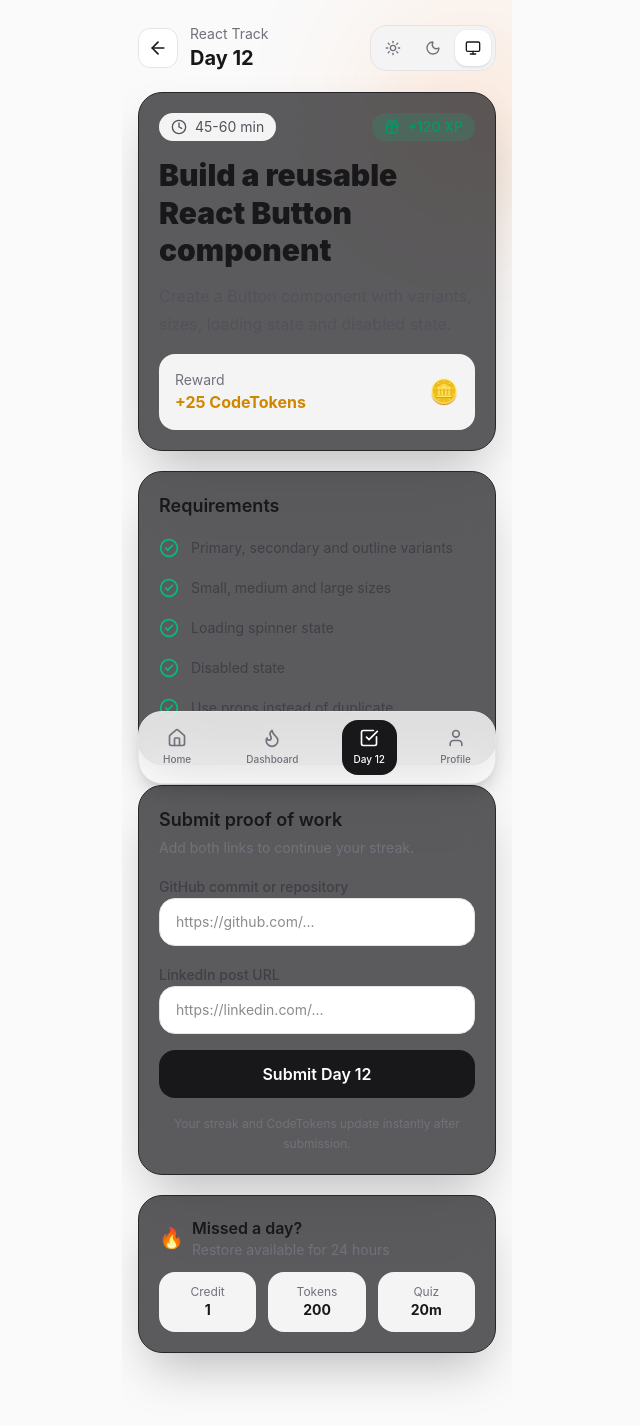
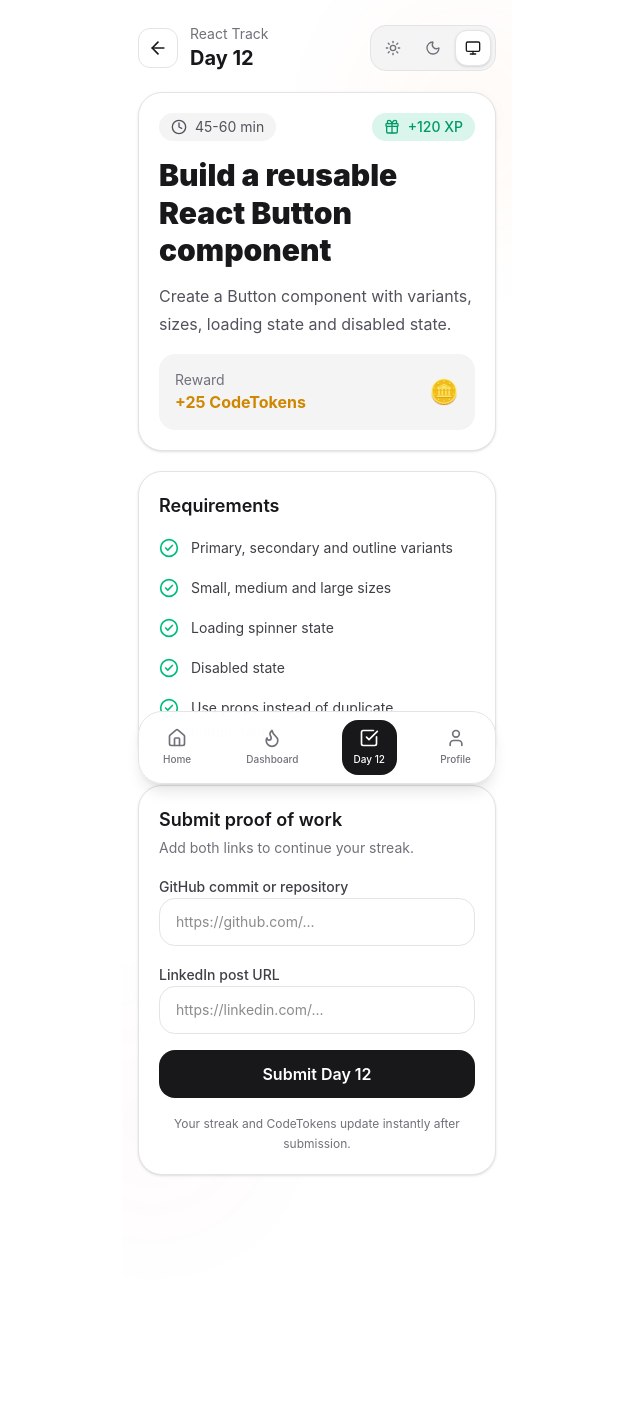
Before and after one commit to asimafirdous/CodeKeeper, a React (Vite) app: page /day/12 in a window 1280 px wide. Shown: the top 1426 px of the page, without its empty margins (323-963 px from the left). After the commit the page ends 1287 px from the top, so only its background shows below. Built offline with nearby package versions, Linux system fonts and the light colour scheme.

Commit message:
Phase 2.1: fix dark mode contrast and unify design system

```diff
--- a/src/components/BottomNav.jsx
+++ b/src/components/BottomNav.jsx
@@ -10,7 +10,7 @@ export default function BottomNav() {
   ]
 
   return (
-    <div className="fixed bottom-4 left-1/2 -translate-x-1/2 w-[358px] bg-white/80 dark:bg-zinc-900/90 backdrop-blur-xl border border-zinc-200 dark:border-zinc-800 rounded-3xl px-3 py-2 z-50 shadow-lg">
+    <div className="fixed bottom-4 left-1/2 -translate-x-1/2 w-[358px] bg-white/95 dark:bg-[#121218]/95 backdrop-blur-xl border border-zinc-200 dark:border-zinc-800 rounded-3xl px-3 py-2 z-50 shadow-lg dark:shadow-none">
       <div className="flex items-center justify-between">
         {items.map((item) => {
           const Icon = item.icon
--- a/src/components/Card.jsx
+++ b/src/components/Card.jsx
@@ -1,7 +1,7 @@
 export default function Card({ children, className = '' }) {
   return (
     <div
-      className={`bg-zinc-900/70 backdrop-blur-xl border border-zinc-800 rounded-3xl p-5 shadow-2xl ${className}`}
+      className={`bg-white dark:bg-[#121218] border border-zinc-200 dark:border-zinc-800 rounded-3xl p-5 shadow-sm dark:shadow-none ${className}`}
     >
       {children}
     </div>
--- a/src/components/RestoreStreakCard.jsx
+++ b/src/components/RestoreStreakCard.jsx
@@ -2,7 +2,7 @@ import AppButton from './AppButton'
 
 export default function RestoreStreakCard() {
   return (
-    <div className="bg-white dark:bg-zinc-900 border border-zinc-200 dark:border-zinc-800 rounded-3xl p-5 space-y-4">
+    <div className="bg-white dark:bg-[#121218] border border-zinc-200 dark:border-zinc-800 rounded-3xl p-5 space-y-4">
       <div className="flex items-center justify-between">
         <div>
           <h3 className="font-semibold">Restore Streak</h3>
@@ -15,12 +15,12 @@ export default function RestoreStreakCard() {
       </div>
 
       <div className="grid grid-cols-2 gap-3">
-        <div className="rounded-2xl bg-zinc-100 dark:bg-zinc-800 p-4 text-center">
+        <div className="rounded-2xl bg-zinc-50 dark:bg-[#1A1A22] p-4 text-center">
           <p className="text-xs text-zinc-500 dark:text-zinc-400">Credits</p>
           <p className="text-2xl font-bold">3</p>
         </div>
 
-        <div className="rounded-2xl bg-zinc-100 dark:bg-zinc-800 p-4 text-center">
+        <div className="rounded-2xl bg-zinc-50 dark:bg-[#1A1A22] p-4 text-center">
           <p className="text-xs text-zinc-500 dark:text-zinc-400">Tokens</p>
           <p className="text-2xl font-bold">200</p>
         </div>
--- a/src/components/ThemeToggle.jsx
+++ b/src/components/ThemeToggle.jsx
@@ -11,7 +11,7 @@ export default function ThemeToggle() {
   ]
 
   return (
-    <div className="flex items-center gap-1 p-1 rounded-2xl bg-zinc-100 dark:bg-zinc-800 border border-zinc-200 dark:border-zinc-700">
+    <div className="flex items-center gap-1 p-1 rounded-2xl bg-zinc-100 dark:bg-[#1A1A22] border border-zinc-200 dark:border-zinc-800">
       {options.map((opt) => {
         const Icon = opt.icon
         const active = mode === opt.value
@@ -22,7 +22,7 @@ export default function ThemeToggle() {
             onClick={() => setMode(opt.value)}
             className={`w-9 h-9 rounded-xl flex items-center justify-center transition-all duration-200 ${
               active
-                ? 'bg-white dark:bg-zinc-900 shadow text-zinc-900 dark:text-white'
+                ? 'bg-white dark:bg-[#121218] shadow-sm text-zinc-900 dark:text-white border border-zinc-200 dark:border-zinc-700'
                 : 'text-zinc-500 dark:text-zinc-400 hover:text-zinc-900 dark:hover:text-white'
             }`}
           >
--- a/src/components/TokenCard.jsx
+++ b/src/components/TokenCard.jsx
@@ -1,6 +1,6 @@
 export default function TokenCard({ tokens }) {
   return (
-    <div className="bg-gradient-to-br from-yellow-400 to-orange-500 rounded-3xl p-5 text-black shadow-lg">
+    <div className="bg-gradient-to-br from-amber-400 via-orange-400 to-pink-500 rounded-3xl p-5 text-black shadow-lg shadow-orange-500/20">
       <div className="flex items-center justify-between">
         <div>
           <p className="text-sm font-medium opacity-80">CodeTokens</p>
@@ -12,8 +12,8 @@ export default function TokenCard({ tokens }) {
         </div>
       </div>
 
-      <p className="text-sm mt-3 opacity-80">
-        Earn tokens by completing days and posting proof of work.
+      <p className="text-sm mt-3 opacity-80 leading-6">
+        Earn tokens from commits, posts, and streak milestones.
       </p>
     </div>
   )
--- a/src/index.css
+++ b/src/index.css
@@ -4,8 +4,12 @@
   color-scheme: light dark;
 }
 
+* {
+  box-sizing: border-box;
+}
+
 html {
-  transition: background-color 0.3s ease, color 0.3s ease;
+  transition: background-color 0.25s ease, color 0.25s ease;
 }
 
 body {
@@ -16,23 +20,38 @@ body {
 }
 
 html.light body {
-  background: #fafafa;
+  background: #ffffff;
   color: #111827;
 }
 
 html.dark body {
-  background: #09090b;
-  color: white;
+  background: #0b0b0f;
+  color: #ffffff;
 }
 
 #root {
   min-height: 100vh;
 }
 
-.glow {
+/* Subtle glows only */
+.glow-orange {
   position: absolute;
+  width: 160px;
+  height: 160px;
   border-radius: 9999px;
+  background: #f97316;
   filter: blur(80px);
-  opacity: 0.25;
+  opacity: 0.08;
   pointer-events: none;
 }
+
+.glow-pink {
+  position: absolute;
+  width: 140px;
+  height: 140px;
+  border-radius: 9999px;
+  background: #ec4899;
+  filter: blur(80px);
+  opacity: 0.06;
+  pointer-events: none;
+}
--- a/src/pages/Day.jsx
+++ b/src/pages/Day.jsx
@@ -10,11 +10,11 @@ import { todayTask } from '../data/mockData'
 
 export default function Day() {
   return (
-    <div className="min-h-screen max-w-[390px] mx-auto px-4 py-6 bg-zinc-50 dark:bg-zinc-950 text-zinc-900 dark:text-white relative overflow-hidden pb-28">
-      <div className="glow w-40 h-40 bg-orange-500 top-10 -right-10" />
+    <div className="min-h-screen max-w-[390px] mx-auto px-4 py-6 bg-white dark:bg-[#0B0B0F] text-zinc-900 dark:text-white relative overflow-hidden pb-28">
+      <div className="glow-orange top-10 -right-10" />
+      <div className="glow-pink bottom-24 -left-10" />
 
       <div className="relative z-10 space-y-5">
-        {/* Header */}
         <div className="flex items-center justify-between">
           <div className="flex items-center gap-3">
             <BackButton />
@@ -30,10 +30,9 @@ export default function Day() {
           <ThemeToggle />
         </div>
 
-        {/* Task Hero */}
         <Card className="space-y-4">
           <div className="flex items-center justify-between text-sm">
-            <div className="flex items-center gap-2 px-3 py-1 rounded-full bg-zinc-100 dark:bg-zinc-800 text-zinc-600 dark:text-zinc-300">
+            <div className="flex items-center gap-2 px-3 py-1 rounded-full bg-zinc-100 dark:bg-[#1A1A22] text-zinc-600 dark:text-zinc-300">
               <Clock className="w-4 h-4" />
               {todayTask.duration}
             </div>
@@ -54,7 +53,7 @@ export default function Day() {
             </p>
           </div>
 
-          <div className="flex items-center justify-between rounded-2xl bg-zinc-100 dark:bg-zinc-800 p-4">
+          <div className="flex items-center justify-between rounded-2xl bg-zinc-100 dark:bg-[#1A1A22] p-4">
             <div>
               <p className="text-sm text-zinc-500 dark:text-zinc-400">
                 Reward
@@ -68,7 +67,6 @@ export default function Day() {
           </div>
         </Card>
 
-        {/* Requirements */}
         <Card className="space-y-4">
           <h3 className="font-semibold text-lg">Requirements</h3>
 
@@ -90,7 +88,6 @@ export default function Day() {
           </div>
         </Card>
 
-        {/* Submission */}
         <Card className="space-y-4">
           <div>
             <h3 className="font-semibold text-lg">Submit proof of work</h3>
@@ -125,40 +122,6 @@ export default function Day() {
             Your streak and CodeTokens update instantly after submission.
           </p>
         </Card>
-
-        {/* Late Submission / Restore */}
-        <Card className="space-y-3 border-orange-200 dark:border-orange-900/40">
-          <div className="flex items-center gap-2">
-            <span className="text-xl">🔥</span>
-            <div>
-              <h3 className="font-semibold">Missed a day?</h3>
-              <p className="text-sm text-zinc-500 dark:text-zinc-400">
-                Restore available for 24 hours
-              </p>
-            </div>
-          </div>
-
-          <div className="grid grid-cols-3 gap-3 text-center text-sm">
-            <div className="rounded-2xl bg-zinc-100 dark:bg-zinc-800 p-3">
-              <p className="text-zinc-500 dark:text-zinc-400 text-xs">
-                Credit
-              </p>
-              <p className="font-bold">1</p>
-            </div>
-            <div className="rounded-2xl bg-zinc-100 dark:bg-zinc-800 p-3">
-              <p className="text-zinc-500 dark:text-zinc-400 text-xs">
-                Tokens
-              </p>
-              <p className="font-bold">200</p>
-            </div>
-            <div className="rounded-2xl bg-zinc-100 dark:bg-zinc-800 p-3">
-              <p className="text-zinc-500 dark:text-zinc-400 text-xs">
-                Quiz
-              </p>
-              <p className="font-bold">20m</p>
-            </div>
-          </div>
-        </Card>
       </div>
 
       <BottomNav />
--- a/src/pages/Landing.jsx
+++ b/src/pages/Landing.jsx
@@ -6,41 +6,52 @@ import { useNavigate } from 'react-router-dom'
 
 export default function Landing() {
   const navigate = useNavigate()
+
   return (
-    <div className="min-h-screen max-w-[390px] mx-auto px-4 py-6 bg-zinc-950 text-white relative overflow-hidden pb-28">
-      <div className="glow w-40 h-40 bg-orange-500 top-10 -right-10" />
-      <div className="glow w-32 h-32 bg-pink-500 bottom-32 -left-10" />
+    <div className="min-h-screen max-w-[390px] mx-auto px-4 py-6 bg-white dark:bg-[#0B0B0F] text-zinc-900 dark:text-white relative overflow-hidden pb-28">
+      <div className="glow-orange top-10 -right-10" />
+      <div className="glow-pink bottom-24 -left-10" />
 
       <div className="relative z-10 space-y-6">
         <div className="flex items-center justify-between">
           <div className="inline-flex items-center gap-2 bg-white/80 dark:bg-zinc-900/80 border border-zinc-200 dark:border-zinc-800 px-3 py-1 rounded-full text-sm">
+            🔥 2,400+ active students
           </div>
-          🔥 2,400+ active students
+
           <ThemeToggle />
         </div>
 
         <div className="space-y-3">
           <h1 className="text-4xl font-black leading-tight tracking-tight">
-            Build for <span className="text-transparent bg-clip-text bg-gradient-to-r from-orange-400 to-pink-500">60 days</span>
+            Build for{' '}
+            <span className="text-transparent bg-clip-text bg-gradient-to-r from-orange-400 to-pink-500">
+              60 days
+            </span>
             . Become impossible to ignore.
           </h1>
 
-          <p className="text-zinc-400 leading-7 text-sm">
-            Code every day, post your progress, and create a public proof-of-work portfolio that recruiters can actually see.
+          <p className="text-zinc-500 dark:text-zinc-400 leading-7 text-sm">
+            Code every day, post your progress, and create a public proof-of-work
+            portfolio that recruiters can actually see.
           </p>
         </div>
 
         <Card className="space-y-4">
           <div className="flex items-center justify-between">
             <div>
-              <p className="text-sm text-zinc-400">Current streak</p>
-              <p className="text-4xl font-black">18 days</p>
+              <p className="text-sm text-zinc-500 dark:text-zinc-400">
+                Current streak
+              </p>
+              <p className="text-4xl font-black text-zinc-900 dark:text-white">
+                18 days
+              </p>
             </div>
 
-            <div className="w-16 h-16 rounded-full bg-gradient-to-br from-orange-400 to-pink-500 flex items-center justify-center shadow-lg shadow-orange-500/30">
-              🔥
+            <div className="w-16 h-16 rounded-full bg-gradient-to-br from-orange-500 to-pink-500 flex items-center justify-center shadow-lg shadow-orange-500/20">
+              <span className="text-2xl">🔥</span>
             </div>
           </div>
+        </Card>
 
         <Card className="space-y-4">
           <div className="flex items-center gap-3">
@@ -61,19 +72,15 @@ export default function Landing() {
           </AppButton>
         </Card>
 
-          <AppButton onClick={() => navigate('/dashboard')}>
-            Start the challenge
-          </AppButton>
-        </Card>
-
         <Card className="space-y-3">
           <div className="flex items-center gap-2">
             <span className="text-emerald-400">🛡️</span>
             <h2 className="font-semibold">Streak Recovery</h2>
           </div>
 
-          <p className="text-sm text-zinc-400 leading-6">
-            Missed a day? Use one of 3 recovery credits or pass a 20-minute skill quiz to restore your streak.
+          <p className="text-sm text-zinc-500 dark:text-zinc-400 leading-6">
+            Missed a day? Use one of 3 recovery credits or pass a 20-minute
+            skill quiz to restore your streak.
           </p>
 
           <div className="flex gap-2">
@@ -86,6 +93,7 @@ export default function Landing() {
           </div>
         </Card>
       </div>
+
       <BottomNav />
     </div>
   )
```
Also changed, not shown: src/pages/Dashboard.jsx (+7 -14 lines). Lines whose indentation alone changed are shown as unchanged.
